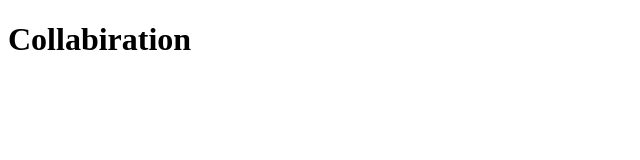
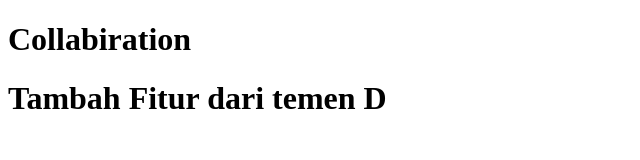
Before and after one commit to vh4/git-basic, a plain HTML site: page index.html in a window 1280 px wide. Shown: the whole page, without its empty margins (0-640 px from the left). Drawn offline with Linux system fonts and the light colour scheme.

Commit message:
mengganti tambah temen D

```diff
--- a/index.html
+++ b/index.html
@@ -8,5 +8,6 @@
 </head>
 <body>
     <h1>Collabiration</h1>
+    <h1>Tambah Fitur dari temen D</h1>
 </body>
 </html>
```
